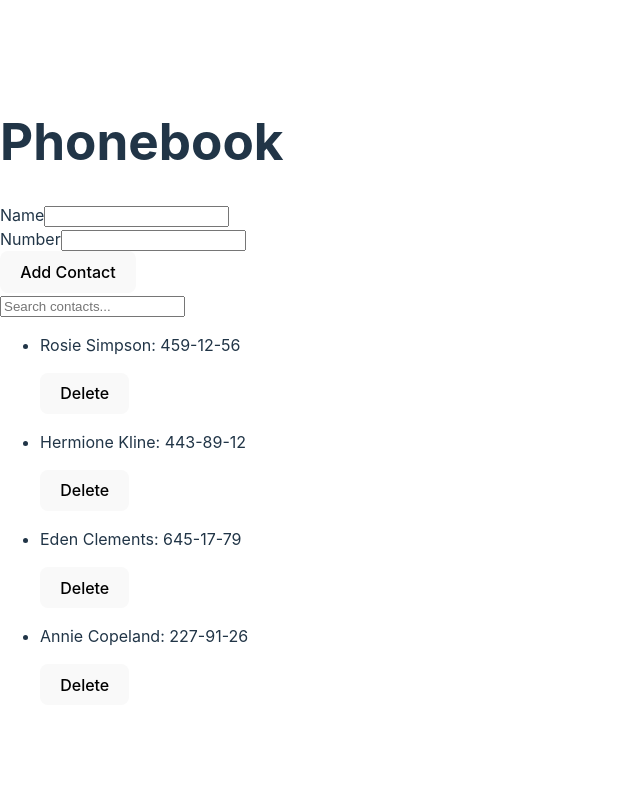
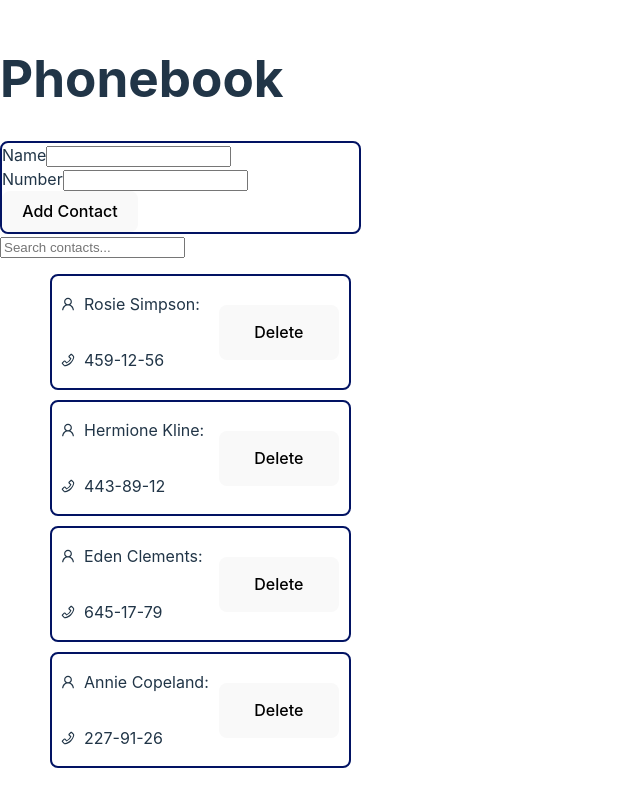
Before and after one commit to SandraHotsyn/goit-react-hw-03, a React (Vite) app: page / in a window 1280 px wide. Shown: the whole page, without its empty margins (0-640 px from the left). Built offline with nearby package versions, Linux system fonts and the light colour scheme.

Commit message:
add css part 1

```diff
--- a/package.json
+++ b/package.json
@@ -14,6 +14,7 @@
     "nanoid": "^5.0.7",
     "react": "^18.3.1",
     "react-dom": "^18.3.1",
+    "react-icons": "^5.3.0",
     "yup": "^1.4.0"
   },
   "devDependencies": {
--- a/src/components/Contact/Contact.jsx
+++ b/src/components/Contact/Contact.jsx
@@ -1,12 +1,27 @@
 import PropTypes from "prop-types";
+import css from "./Contact.module.css";
+import { AiOutlineUser, AiOutlinePhone } from "react-icons/ai";
 
 export default function Contact({ contact, onDeleteContact }) {
   return (
-    <li>
-      <p>
-        {contact.name}: {contact.number}
-      </p>
-      <button onClick={() => onDeleteContact(contact.id)}>Delete</button>
+    <li className={css.item}>
+      <div>
+        <div className={css.flex}>
+          <AiOutlineUser className={css.icon} />
+          <p>{contact.name}:</p>
+        </div>
+
+        <div className={css.flex}>
+          <AiOutlinePhone className={css.icon} />
+          <p> {contact.number}</p>
+        </div>
+      </div>
+      <button
+        className={css.button}
+        onClick={() => onDeleteContact(contact.id)}
+      >
+        Delete
+      </button>
     </li>
   );
 }
--- a/src/components/Contact/Contact.module.css
+++ b/src/components/Contact/Contact.module.css
@@ -0,0 +1,24 @@
+.item {
+  display: flex;
+  align-items: center;
+  border: 2px solid #021363;
+  border-radius: 8px;
+  margin: 10px;
+  align-content: center;
+  justify-content: space-between;
+}
+
+.icon {
+  margin: 8px;
+}
+
+.flex {
+  display: flex;
+  align-items: center;
+}
+
+.button {
+  width: 120px;
+  height: 55px;
+  margin: 10px;
+}
--- a/src/components/ContactForm/ContactForm.jsx
+++ b/src/components/ContactForm/ContactForm.jsx
@@ -1,4 +1,5 @@
 import PropTypes from "prop-types";
+import css from "./ContactForm.module.css";
 import { Formik, Form, Field, ErrorMessage } from "formik";
 import * as Yup from "yup";
 
@@ -23,7 +24,7 @@ export default function ContactForm({ onSubmit }) {
         resetForm();
       }}
     >
-      <Form>
+      <Form className={css.form}>
         <div>
           <label htmlFor="name">Name</label>
           <Field type="text" name="name" />
--- a/src/components/ContactForm/ContactForm.module.css
+++ b/src/components/ContactForm/ContactForm.module.css
@@ -0,0 +1,4 @@
+.form {
+  border: 2px solid #021363;
+  border-radius: 8px;
+}
--- a/src/components/ContactList/ContactList.jsx
+++ b/src/components/ContactList/ContactList.jsx
@@ -1,9 +1,10 @@
 import PropTypes from "prop-types";
 import Contact from "../Contact/Contact";
+import css from "./ContactList.module.css";
 
 export default function ContactList({ contacts, onDeleteContact }) {
   return (
-    <ul>
+    <ul className={css.list}>
       {contacts.map((contact) => (
         <Contact
           key={contact.id}
--- a/src/components/ContactList/ContactList.module.css
+++ b/src/components/ContactList/ContactList.module.css
@@ -0,0 +1,3 @@
+.list {
+  list-style-type: none;
+}
```
Also changed, not shown: 1 other file (tests, documents, lock files or other folders).
